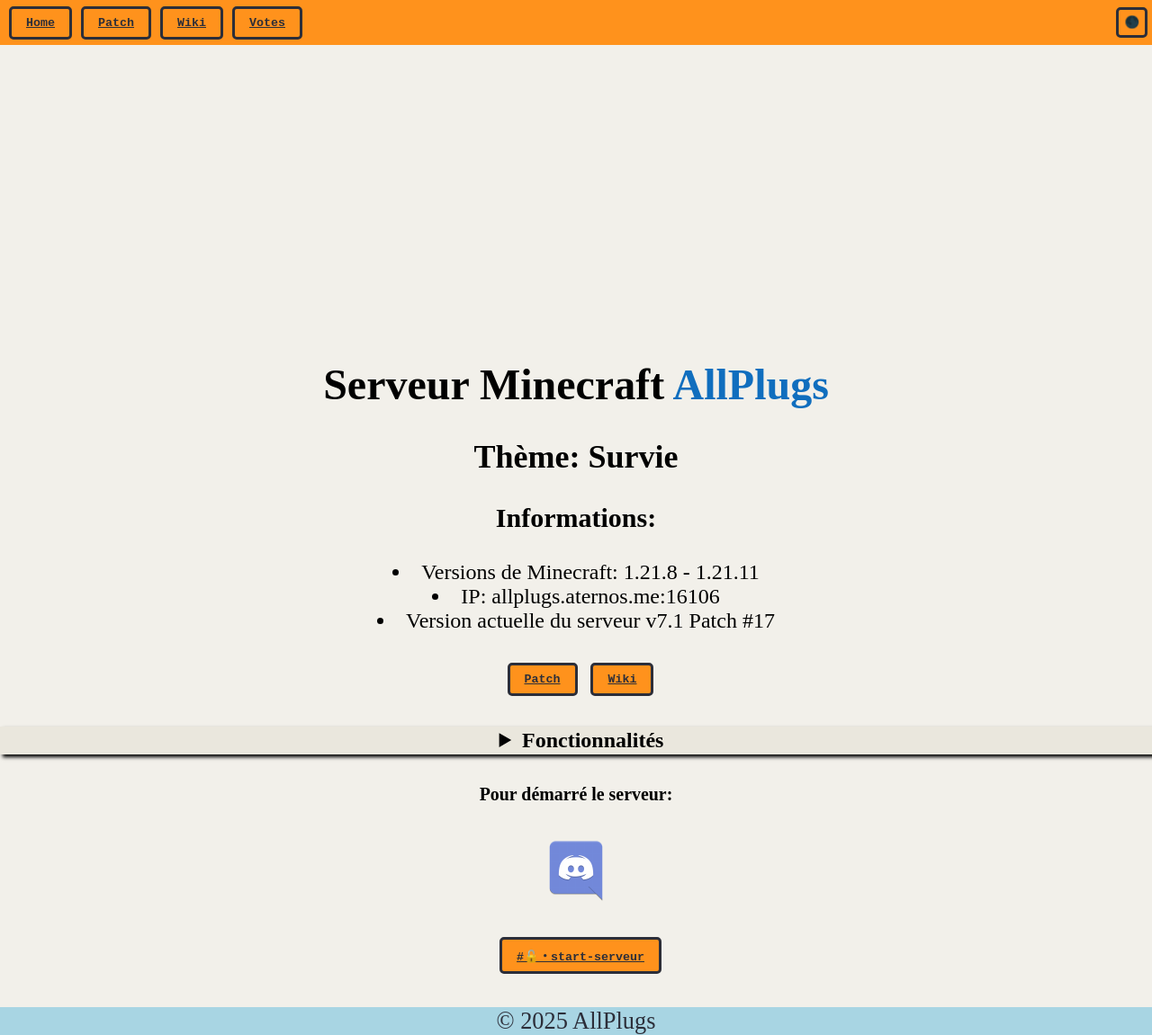
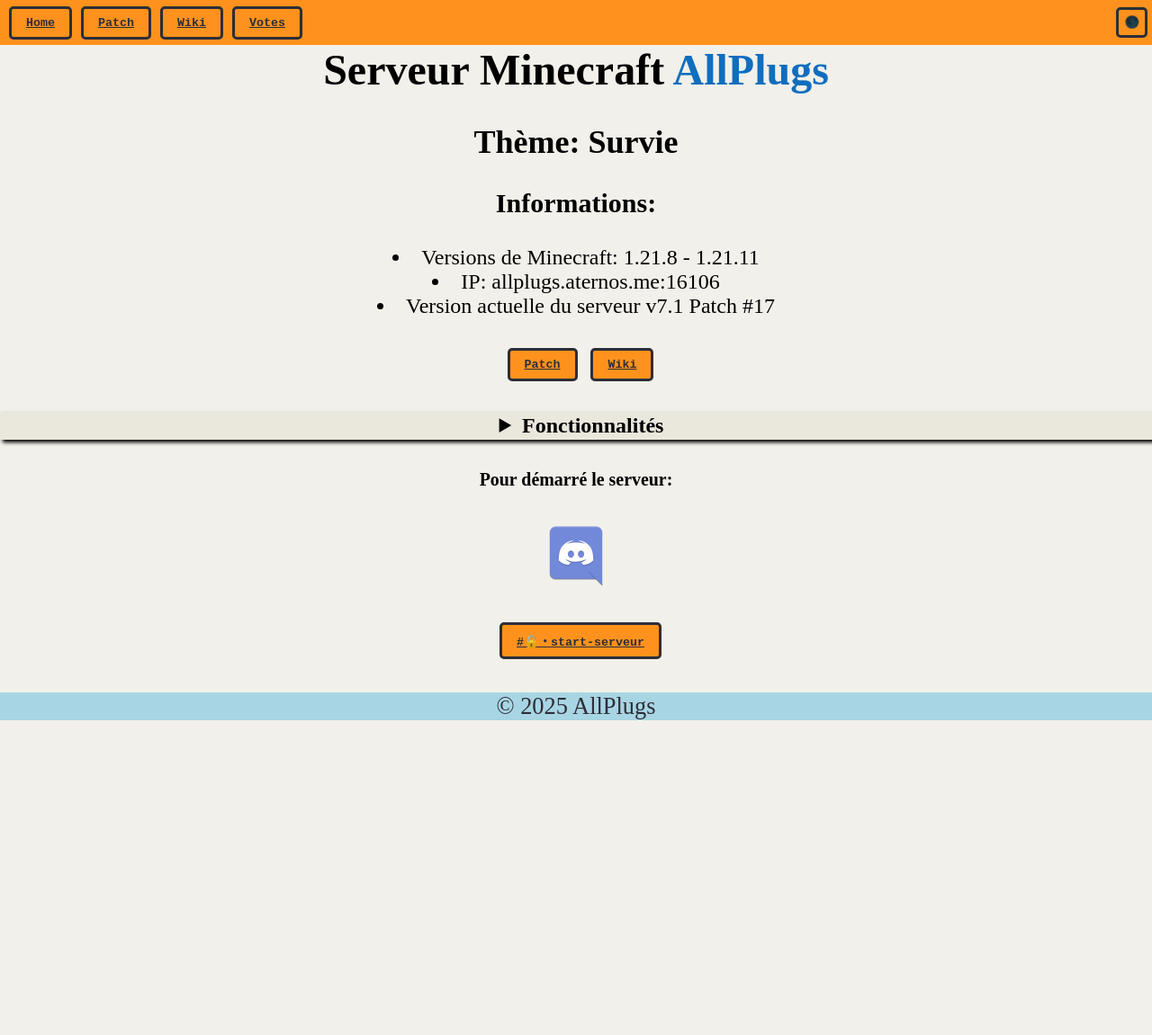
Before and after one commit to Nat688/AllPlugs-Site, a Jekyll site: the page built from index.html, in a window 1280 px wide and 1151 px high. Shown: the whole window at 90% size. Built offline with Jekyll 4.4.1, drawn with Linux system fonts in a browser that asks for light colours.

Commit message:
Update default.html

```diff
--- a/_layouts/default.html
+++ b/_layouts/default.html
@@ -282,14 +282,14 @@
     color: #F2F0EA;
 }
 body {
-    padding-top: 400px;
+    padding-top: 50px;
     background-color: #F2F0EA;
     font-size: 150%;
     color: black;
     text-align: left;
 }
 body.dark {
-    padding-top: 400px;
+    padding-top: 50px;
     background-color: #252121;
     font-size: 150%;
     color: white;
```
